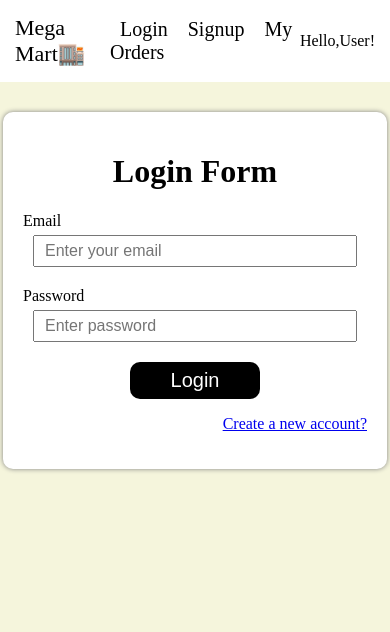
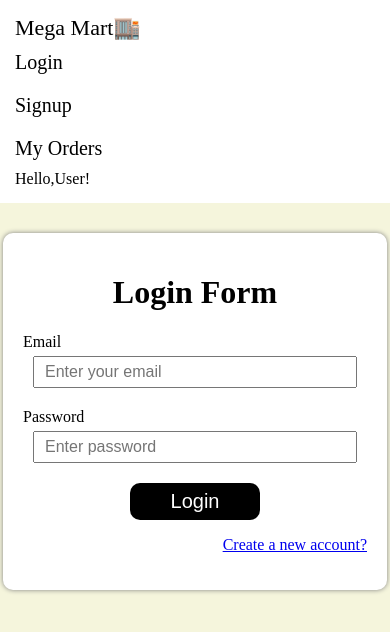
Before and after one commit to sonaligadekar20/mega-mart, a React (Create React App) app in the folder client/: page /login in a window 390 px wide. Shown: the top 632 px of the page. Built offline with nearby package versions, Linux system fonts and the light colour scheme.

Commit message:
media queries added in navbar

```diff
--- a/client/src/components/Navbar/Navbar.css
+++ b/client/src/components/Navbar/Navbar.css
@@ -32,3 +32,25 @@
     margin: 0 10px;
     cursor: pointer;
 }
+@media screen  and (max-width: 768px){
+    .navbar{
+        display: flex;
+        flex-direction: column;
+        align-items:start;
+        /* padding: 30px; */
+    }
+    .navbar-container{
+        display: flex;
+        flex-direction: column;
+        margin-left: -10px;
+    }
+    .navbar-link{
+        text-decoration: none;
+        color: black;
+        font-size: 20px;
+        margin: 10px 10px;
+    }
+    .navbar-link:hover{
+        padding: 0;
+    }
+  }
--- a/client/src/views/Home/Home.css
+++ b/client/src/views/Home/Home.css
@@ -0,0 +1,3 @@
+.main-container{
+    display: flex;
+}
--- a/client/src/views/Home/Home.js
+++ b/client/src/views/Home/Home.js
@@ -1,11 +1,31 @@
-import React from 'react';
+import React, { useEffect, useState } from 'react';
+import axios from 'axios';
+import "./Home.css"
 import Navbar from '../../components/Navbar/Navbar';
+import ProductCard from '../../components/ProductCard/ProductCard';
 
 function Home () {
+    const [products, setProducts] = useState([])
+
+    const loadProducts = async ()=>{
+       try{
+        const response = await axios.get("/products");
+        setProducts(response?.data?.data);
+       }
+       catch(err){
+        console.log(err);
+        alert("Error loading products");
+       }
+    };
+
+    useEffect(()=>{
+        loadProducts();
+    },[])
+
     return(
         <div>
             <Navbar/>
-            <h1>This is Home Page</h1>
+
         </div>
     )
 }
```
Also changed, not shown: client/src/components/ProductCard/ProductCard.css (added), client/src/components/ProductCard/ProductCard.js (added).
